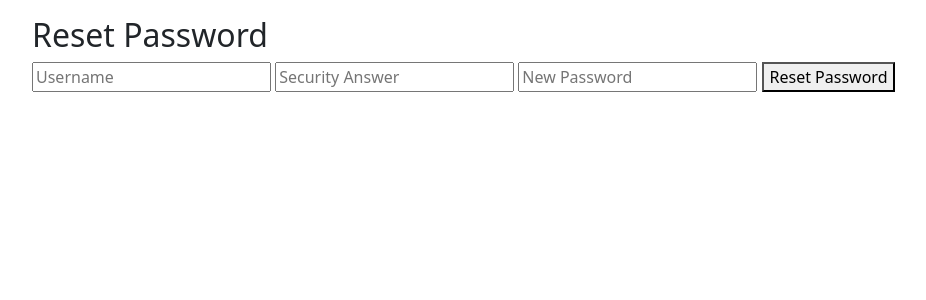
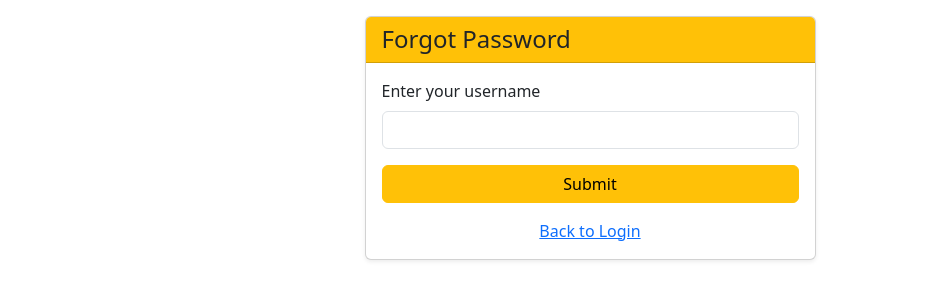
Before and after one commit to onesmuson/Patient-Data-Management-System-PDMS-, a Flask app: template templates/forgot_password.html in a window 1280 px wide. Shown: the part 56-356 px from the top of the page, without its empty margins (50-976 px from the left). Run offline with Flask 3, Linux system fonts and the light colour scheme; the template is opened without the code that fills it, so the values that code supplies are empty.

Commit message:
Update forgot_password.html

```diff
--- a/templates/forgot_password.html
+++ b/templates/forgot_password.html
@@ -1,10 +1,25 @@
 {% extends "base.html" %}
+
 {% block content %}
-<h2>Reset Password</h2>
-<form method="POST">
-  <input name="username" placeholder="Username" required>
-  <input name="security_answer" placeholder="Security Answer" required>
-  <input type="password" name="new_password" placeholder="New Password" required>
-  <button type="submit">Reset Password</button>
-</form>
+<div class="row justify-content-center">
+  <div class="col-md-5">
+    <div class="card shadow-sm">
+      <div class="card-header bg-warning text-dark">
+        <h4 class="mb-0">Forgot Password</h4>
+      </div>
+      <div class="card-body">
+        <form method="POST" action="{{ url_for('forgot_password') }}">
+          <div class="mb-3">
+            <label for="username" class="form-label">Enter your username</label>
+            <input type="text" class="form-control" name="username" id="username" required>
+          </div>
+          <button type="submit" class="btn btn-warning w-100">Submit</button>
+        </form>
+        <div class="mt-3 text-center">
+          <a href="{{ url_for('login') }}">Back to Login</a>
+        </div>
+      </div>
+    </div>
+  </div>
+</div>
 {% endblock %}
```
